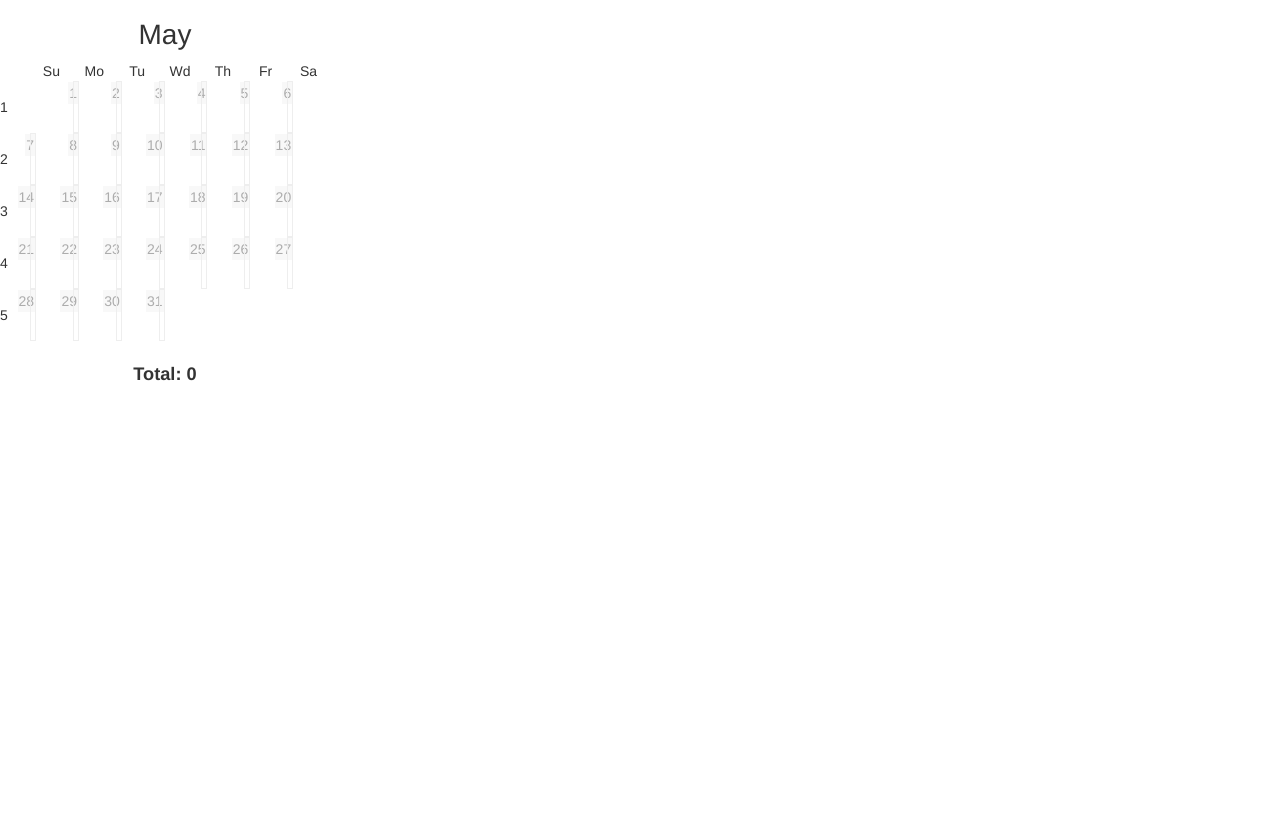
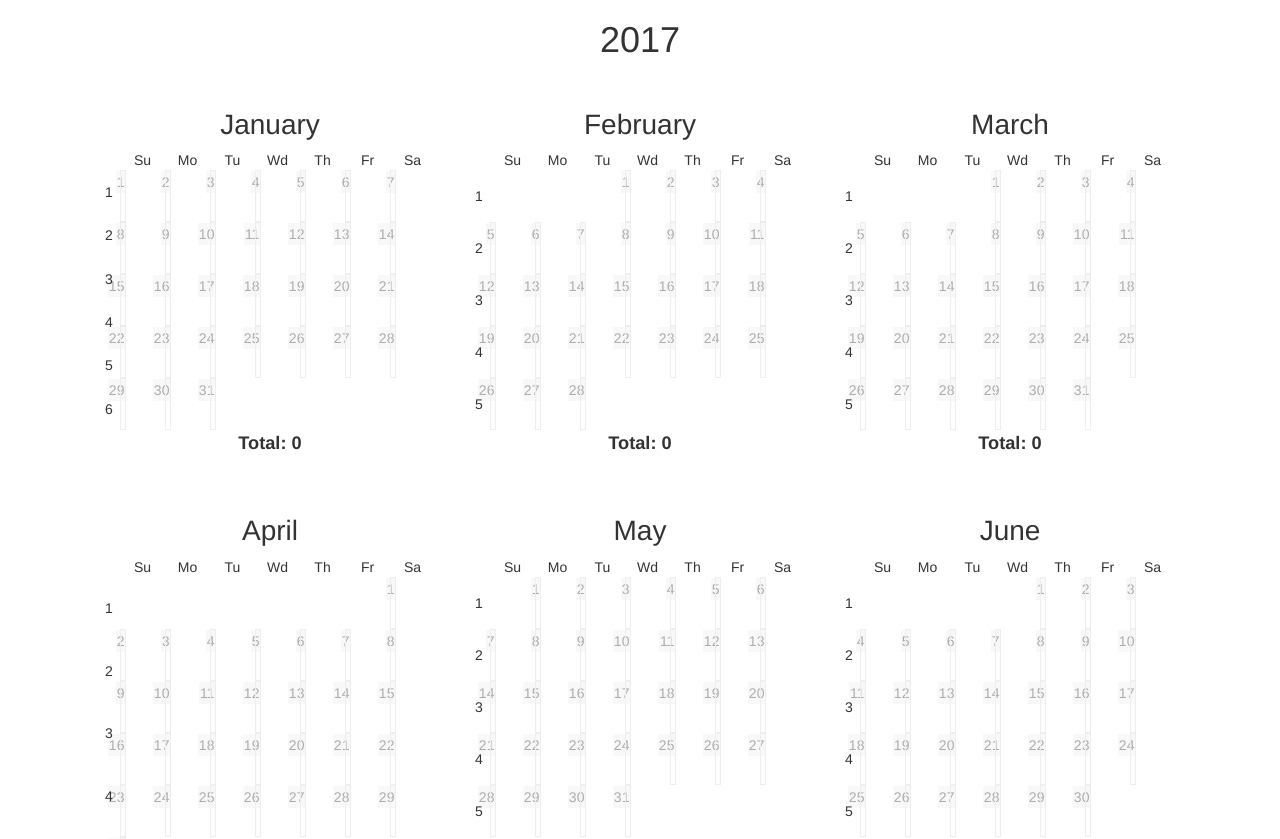
Before and after one commit to craigpalermo/calendar-counter, a Vue app: page / in a window 1280 px wide. Shown: the top 839 px of the page. Before the commit the page ends 800 px from the top, so only its background shows below. Built offline with nearby package versions, Linux system fonts and the light colour scheme.

Commit message:
Create calendar year component

```diff
--- a/src/App.vue
+++ b/src/App.vue
@@ -1,18 +1,25 @@
 <template>
   <div id="app">
-    <calendar-month number="5"></calendar-month>
+    <calendar-year :year="year"></calendar-year>
   </div>
 </template>
 
 <script>
-import CalendarMonth from './components/CalendarMonth';
+  import moment from 'moment';
 
-export default {
-  name: 'app',
-  components: {
-    CalendarMonth,
-  },
-};
+  import CalendarYear from './components/CalendarYear';
+
+  export default {
+    name: 'app',
+    components: {
+      CalendarYear,
+    },
+    data() {
+      return {
+        year: moment().year(),
+      };
+    },
+  };
 </script>
 
 <style>
--- a/src/components/CalendarMonth.vue
+++ b/src/components/CalendarMonth.vue
@@ -1,5 +1,7 @@
 <template>
   <div class="month">
+    <!-- month body -->
+    <div>
       <!-- month name -->
       <h1 class="month-name">{{ monthName }}</h1>
 
@@ -29,10 +31,13 @@
           </div>
         </div>
       </div>
+    </div>
 
-    <!-- totals -->
+    <!-- footer -->
+    <div class="month-footer">
       <div class="month-total">
         Total: {{ sum }}
+      </div>
     </div>
   </div>
 </template>
@@ -43,13 +48,13 @@
 
   export default {
     name: 'calendar-month',
-    props: ['number'],
+    props: ['month', 'year'],
     components: {
       CalendarDay,
     },
     data() {
       return {
-        days: this.getValuesArray(this.number),
+        days: this.getValuesArray(this.month, this.year),
         weekdays: ['Su', 'Mo', 'Tu', 'Wd', 'Th', 'Fr', 'Sa'],
         sum: 0,
       };
@@ -73,8 +78,8 @@
         }
         return values;
       },
-      getValuesArray(number) {
-        const firstOfMonth = moment(new Date(moment().year(), number - 1)).date(1);
+      getValuesArray(number, year) {
+        const firstOfMonth = moment(new Date(year, number - 1)).date(1);
         const daysInMonth = firstOfMonth.daysInMonth();
         const firstWeekdayOffset = firstOfMonth.isoWeekday();
 
@@ -97,8 +102,7 @@
     },
     computed: {
       monthName() {
-        const now = moment();
-        return moment(new Date(now.year(), this.number - 1)).format('MMMM');
+        return moment(new Date(this.year, this.month - 1)).format('MMMM');
       },
       numWeeks() {
         return Math.floor(this.days.length / 7);
@@ -108,9 +112,13 @@
 </script>
 
 <style scoped lang="scss">
-  $week-num-width: 30px;
+  $week-num-width: 15px;
 
   .month {
+    display: flex;
+    flex-direction: column;
+    justify-content: space-between;
+    margin: 20px;
     width: 330px;
   }
 
@@ -154,6 +162,5 @@
   .month-total {
     font-size: 1.3em;
     font-weight: 600;
-    margin-top: 20px;
   }
 </style>
--- /dev/null
+++ b/src/components/CalendarYear.vue
@@ -0,0 +1,44 @@
+<template>
+  <div class="calendar-year">
+    <h1 class="year">{{ year }}</h1>
+
+    <div class="months-container">
+      <calendar-month :year="year"
+                      :month="month"
+                      v-for="month in 12"
+                      :key="month">
+      </calendar-month>
+    </div>
+  </div>
+</template>
+
+<script>
+  import CalendarMonth from './CalendarMonth';
+
+  export default {
+    name: 'calendar-year',
+    props: ['year'],
+    components: {
+      CalendarMonth,
+    },
+  };
+</script>
+
+<style scoped lang="scss">
+  .calendar-year {
+    align-items: center;
+    display: flex;
+    flex-direction: column;
+  }
+
+  h1.year {
+    text-align: center;
+  }
+
+  .months-container {
+    display: flex;
+    flex-flow: row wrap;
+    justify-content: center;
+    max-width: (330px + 40px) * 4;
+  }
+</style>
```
Lines whose indentation alone changed are shown as unchanged.
